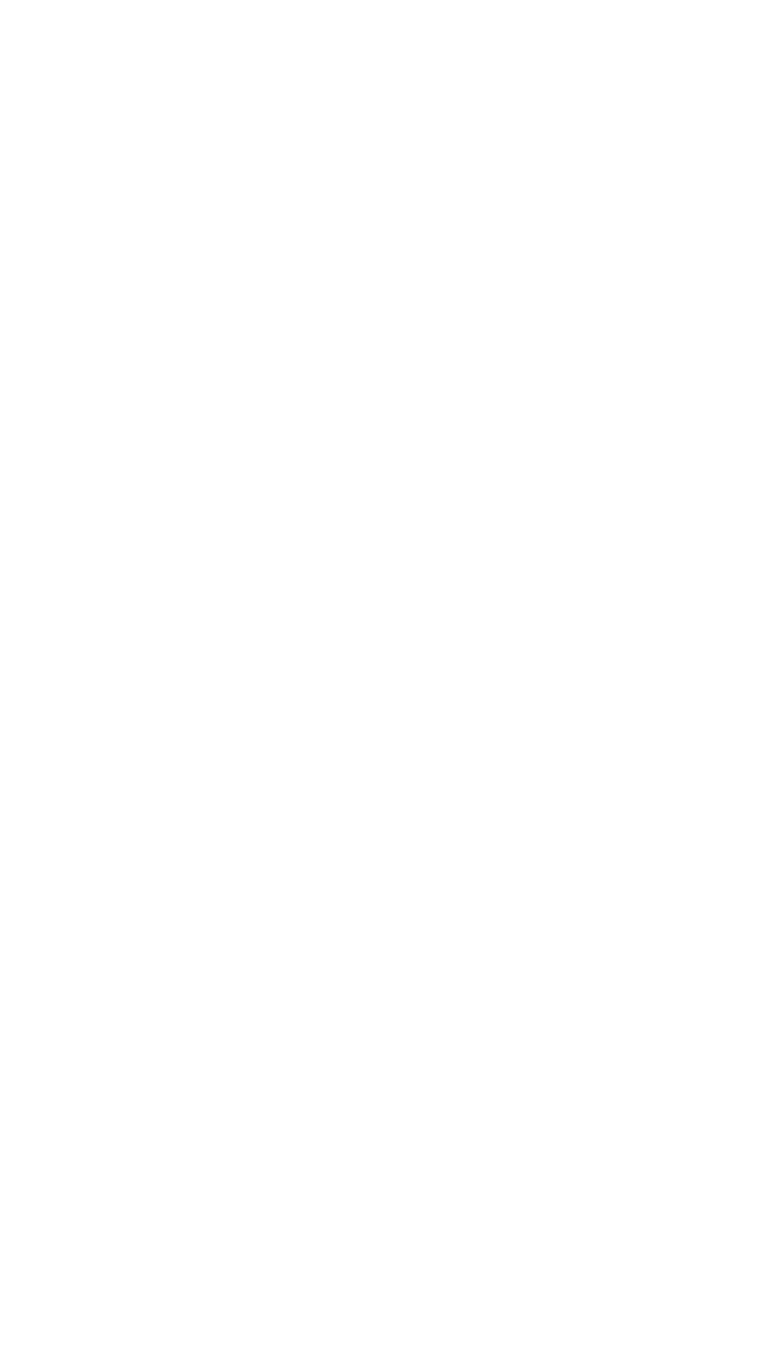
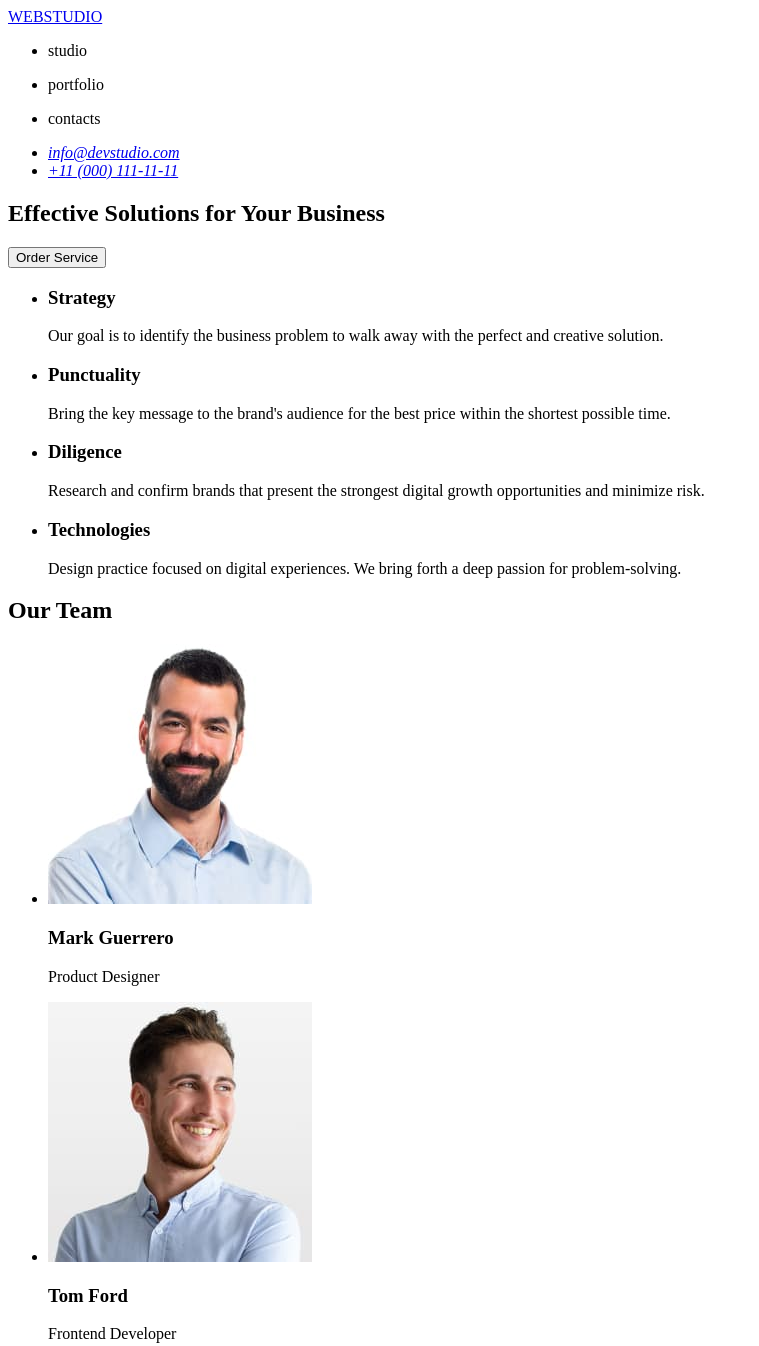
Before and after one commit to Yaroslav-Tyrsin/goit-markup-hw-01, a plain HTML site: page index.html in a window 1280 px wide. Shown: the top 1346 px of the page, without its empty margins (0-759 px from the left). Before the commit the page ends 800 px from the top, so only its background shows below. Drawn offline with Linux system fonts and the light colour scheme.

Commit message:
homework1

```diff
--- a/index.html
+++ b/index.html
@@ -5,5 +5,122 @@
     <meta name="viewport" content="width=device-width, initial-scale=1.0" />
     <title>Document</title>
   </head>
-  <body></body>
+  <body>
+    <header>
+      <nav>
+        <a href="index.html">WEBSTUDIO</a>
+        <ul>
+          <li>
+            <p>studio</p>
+          </li>
+          <li>
+            <p>portfolio</p>
+          </li>
+          <li>
+            <p>contacts</p>
+          </li>
+        </ul>
+      </nav>
+      <address>
+        <ul>
+          <li><a href="mailto:info@devstudio.com">info@devstudio.com</a></li>
+          <li><a href="tel:+1100011111111">+11 (000) 111-11-11</a></li>
+        </ul>
+      </address>
+    </header>
+
+    <main>
+      <section>
+        <h1>Effective Solutions for Your Business</h1>
+        <button type="button">Order Service</button>
+      </section>
+
+      <section>
+        <ul>
+          <li>
+            <h3>Strategy</h3>
+            <p>
+              Our goal is to identify the business problem to walk away with the
+              perfect and creative solution.
+            </p>
+          </li>
+          <li>
+            <h3>Punctuality</h3>
+            <p>
+              Bring the key message to the brand's audience for the best price
+              within the shortest possible time.
+            </p>
+          </li>
+          <li>
+            <h3>Diligence</h3>
+            <p>
+              Research and confirm brands that present the strongest digital
+              growth opportunities and minimize risk.
+            </p>
+          </li>
+          <li>
+            <h3>Technologies</h3>
+            <p>
+              Design practice focused on digital experiences. We bring forth a
+              deep passion for problem-solving.
+            </p>
+          </li>
+        </ul>
+      </section>
+
+      <section>
+        <h2>Our Team</h2>
+        <ul>
+          <li>
+            <img
+              src="./images/teamcard1.jpg"
+              alt="smiling man with beard in a blue shirt"
+              width="264"
+              height="260"
+            />
+            <h3>Mark Guerrero</h3>
+            <p>Product Designer</p>
+          </li>
+          <li>
+            <img
+              src="./images/teamcard2.jpg"
+              alt="smiling man in a blue shirt"
+              width="264"
+              height="260"
+            />
+            <h3>Tom Ford</h3>
+            <p>Frontend Developer</p>
+          </li>
+          <li>
+            <img
+              src="./images/teamcard3.jpg"
+              alt="woman in a pink sweater"
+              width="264"
+              height="260"
+            />
+            <h3>Camila Garcia</h3>
+            <p>Marketing</p>
+          </li>
+          <li>
+            <img
+              src="./images/teamcard4.jpg"
+              alt="man in a grey shirt"
+              width="264"
+              height="260"
+            />
+            <h3>Daniel Wilson</h3>
+            <p>UI Designer</p>
+          </li>
+        </ul>
+      </section>
+    </main>
+
+    <footer>
+      <a href="index.html">webstudio</a>
+      <p>
+        Increase the flow of customers and sales for your business with digital
+        marketing & growth solutions.
+      </p>
+    </footer>
+  </body>
 </html>
```
Also changed, not shown: images/teamcard1.jpg (added), images/teamcard2.jpg (added), images/teamcard3.jpg (added), images/teamcard4.jpg (added).
